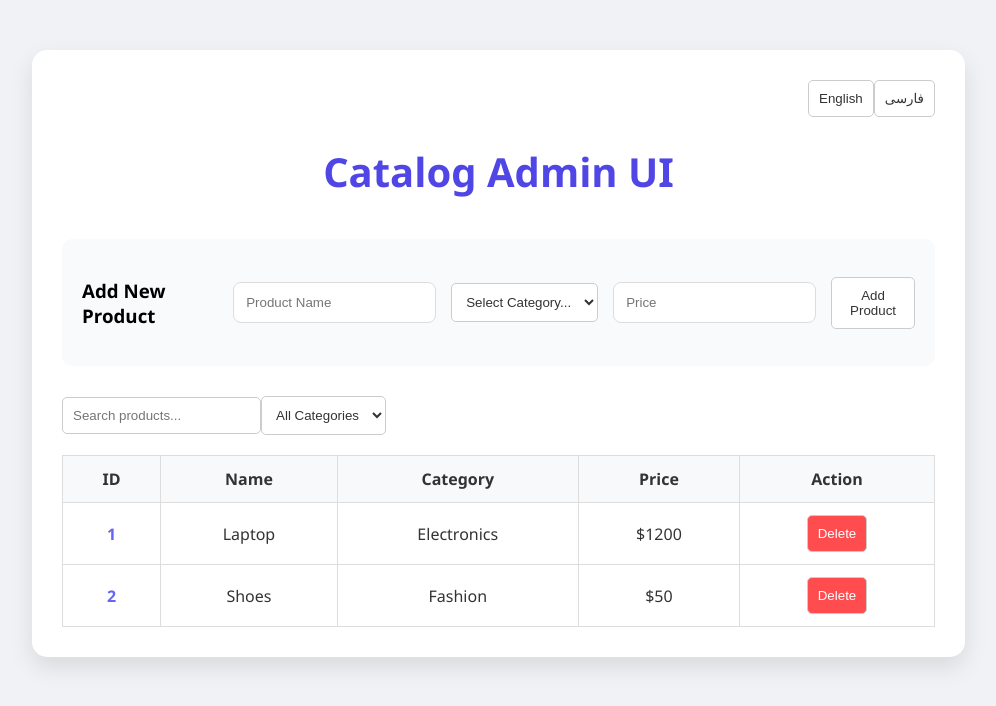
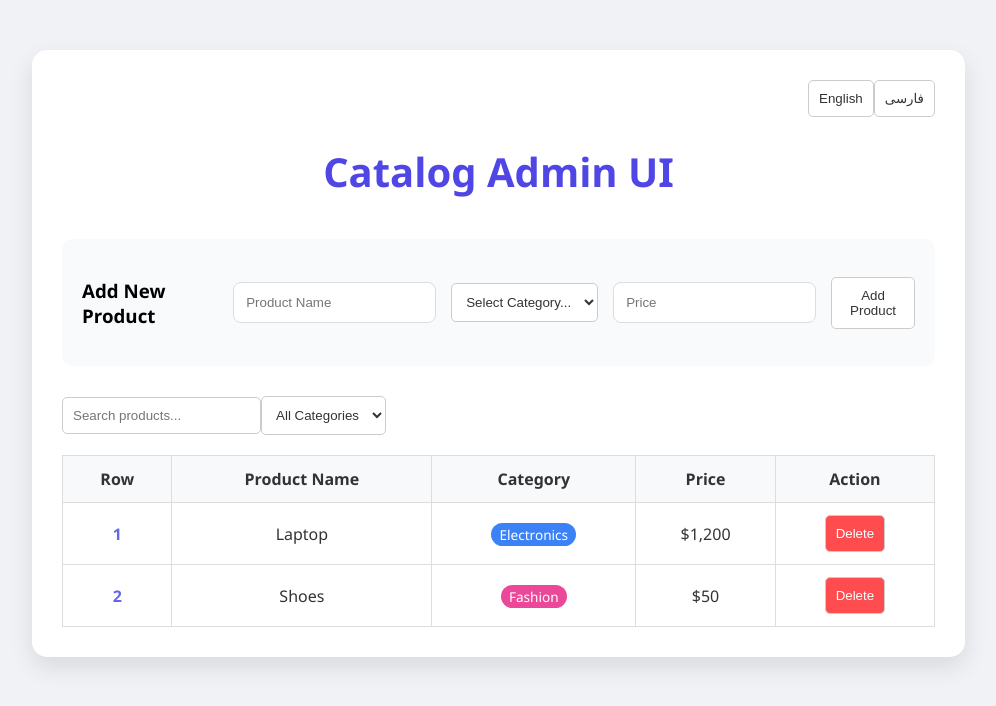
Before and after one commit to ShafafHub/BAhir-week5-Admin-UI, a React (Vite) app: page / in a window 1280 px wide. Shown: the top 706 px of the page, without its empty margins (123-1119 px from the left). Built offline with nearby package versions, Linux system fonts and the light colour scheme.

Commit message:
Update ProductList.jsx

```diff
--- a/src/components/ProductList.jsx
+++ b/src/components/ProductList.jsx
@@ -1,18 +1,45 @@
 function ProductList({ products, onDelete, language }) {
+  const isRtl = language === "fa";
+
   const t = {
-    id: language === "fa" ? "شناسه" : "ID",
-    name: language === "fa" ? "نام محصول" : "Name",
-    category: language === "fa" ? "دسته‌بندی" : "Category",
-    price: language === "fa" ? "قیمت" : "Price",
-    action: language === "fa" ? "عملیات" : "Action",
-    delete: language === "fa" ? "حذف" : "Delete",
+    id: isRtl ? "ردیف" : "Row",
+    name: isRtl ? "نام محصول" : "Product Name",
+    category: isRtl ? "دسته‌بندی" : "Category",
+    price: isRtl ? "قیمت" : "Price",
+    action: isRtl ? "عملیات" : "Action",
+    delete: isRtl ? "حذف" : "Delete",
+    empty: isRtl ? "هیچ محصولی یافت نشد!" : "No products found!",
+    currency: isRtl ? "تومان" : "$",
   };
 
+  // function for style
+  const getCategoryStyle = (cat) => {
+    const colors = {
+      Electronics: "#3b82f6",
+      Fashion: "#ec4899",
+      default: "#6b7280",
+    };
+    return {
+      backgroundColor: colors[cat] || colors.default,
+      color: "white",
+      padding: "2px 8px",
+      borderRadius: "12px",
+      fontSize: "0.85em",
+    };
+  };
+
+  if (products.length === 0) {
+    return <p style={{ textAlign: "center", padding: "20px" }}>{t.empty}</p>;
+  }
+
   return (
-    <table>
+    <div
+      className="table-container"
+      style={{ direction: isRtl ? "rtl" : "ltr" }}
+    >
+      <table className="custom-table">
         <thead>
           <tr>
-          {/* one row for show */}
             <th>{t.id}</th>
             <th>{t.name}</th>
             <th>{t.category}</th>
@@ -23,13 +50,19 @@ function ProductList({ products, onDelete, language }) {
         <tbody>
           {products.map((p, index) => (
             <tr key={p.id}>
-            {/* serila number with 1,2,3 */}
               <td style={{ fontWeight: "bold", color: "#6366f1" }}>
                 {index + 1}
               </td>
               <td>{p.name}</td>
-            <td>{p.category}</td>
-            <td>${p.price}</td>
+              <td>
+                <span style={getCategoryStyle(p.category)}>{p.category}</span>
+              </td>
+              <td>
+                {/* numeric farmat */}
+                {isRtl
+                  ? `${p.price.toLocaleString("fa-IR")} ${t.currency}`
+                  : `${t.currency}${p.price.toLocaleString()}`}
+              </td>
               <td>
                 <button className="btn-delete" onClick={() => onDelete(p.id)}>
                   {t.delete}
@@ -39,6 +72,8 @@ function ProductList({ products, onDelete, language }) {
           ))}
         </tbody>
       </table>
+    </div>
   );
 }
+
 export default ProductList;
```
Lines whose indentation alone changed are shown as unchanged.
